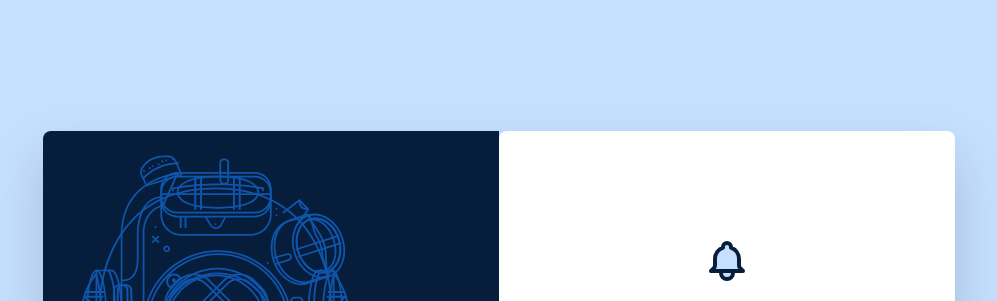
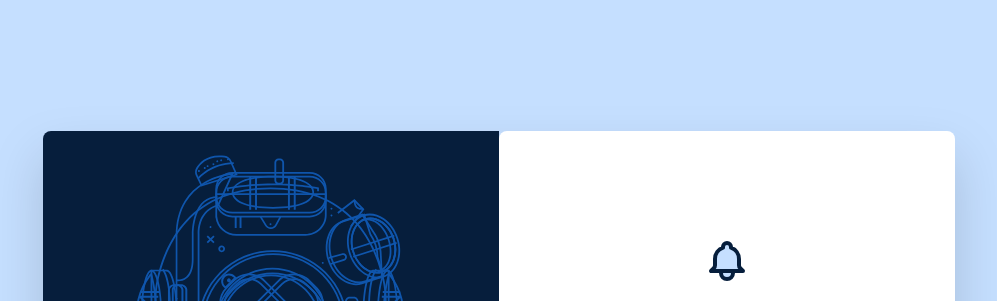
Before and after one commit to devadossantos/alura-newsletter, a plain HTML site: page index.html in a window 1280 px wide. Shown: the top 301 px of the page, without its empty margins (141-1138 px from the left). Drawn offline with nearby package versions, Linux system fonts and the light colour scheme.

Commit message:
atualizado

```diff
--- a/index.html
+++ b/index.html
@@ -50,7 +50,7 @@
     <main class="flex px-6 drop-shadow-2xl lg:w-3/4">
 
         <section class="bg-azul-cor2 hidden lg:block w-1/2 rounded-l-lg">
-            <img class="p-6" src="image/icone-mergulhador.svg" alt="icone de mergulhador">
+            <img class="p-6 m-auto" src="image/icone-mergulhador.svg" alt="icone de mergulhador">
         </section>
 
         <section class="bg-white p-10 gap-6 flex flex-col rounded-lg lg:w-1/2 justify-center lg-rounded-1-none">
```
